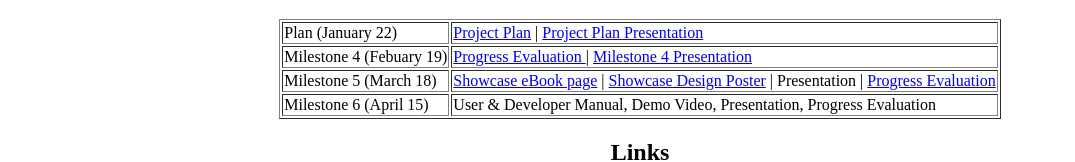
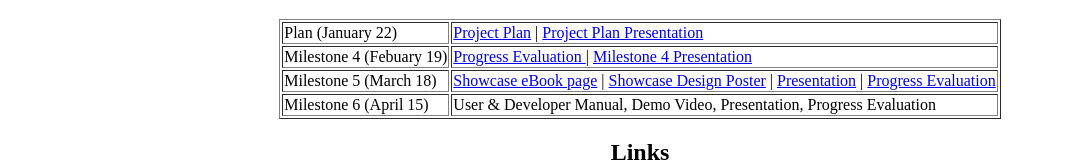
Before and after one commit to Balkirprpl/Balkirprpl.github.io, a plain HTML site: page index.html in a window 1280 px wide. Shown: the part 636-798 px from the top of the page, without its empty margins (0-1075 px from the left). Drawn offline with Linux system fonts and the light colour scheme.

Commit message:
Update index.html
added milestone 5 presentation link

```diff
--- a/index.html
+++ b/index.html
@@ -81,7 +81,7 @@ o<!DOCTYPE html>
 	    </td>
         </tr>
             <td>Milestone 5 (March 18)</td>
-            <td><a href= "Showcase_Spring2024_Ebook_CES_PolicingBots.docx">Showcase eBook page<a> | <a href= "SHOWCASE_SPRING2024_POSTER_CS_PolicingBots.pptx">Showcase Design Poster<a> | Presentation | <a href= "Milestone 5 - Progress Evaluation.pdf">Progress Evaluation<a></td>
+            <td><a href= "Showcase_Spring2024_Ebook_CES_PolicingBots.docx">Showcase eBook page<a> | <a href= "SHOWCASE_SPRING2024_POSTER_CS_PolicingBots.pptx">Showcase Design Poster<a> | <a href= "Milestone 5 Presentation.pdf">Presentation<a> | <a href= "Milestone 5 - Progress Evaluation.pdf">Progress Evaluation<a></td>
         <tr>
             <td>Milestone 6 (April 15)</td>
             <td>User & Developer Manual, Demo Video, Presentation, Progress Evaluation</td>
```
